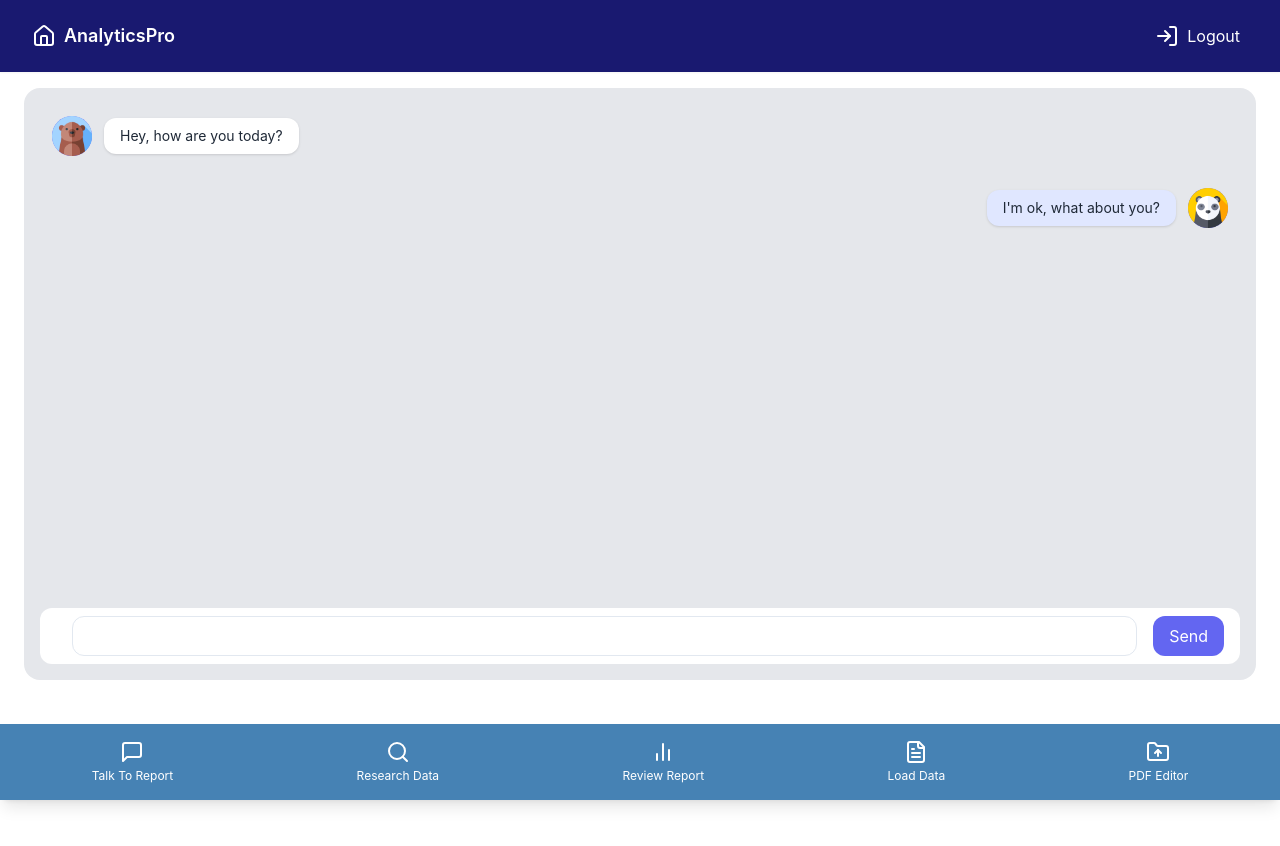
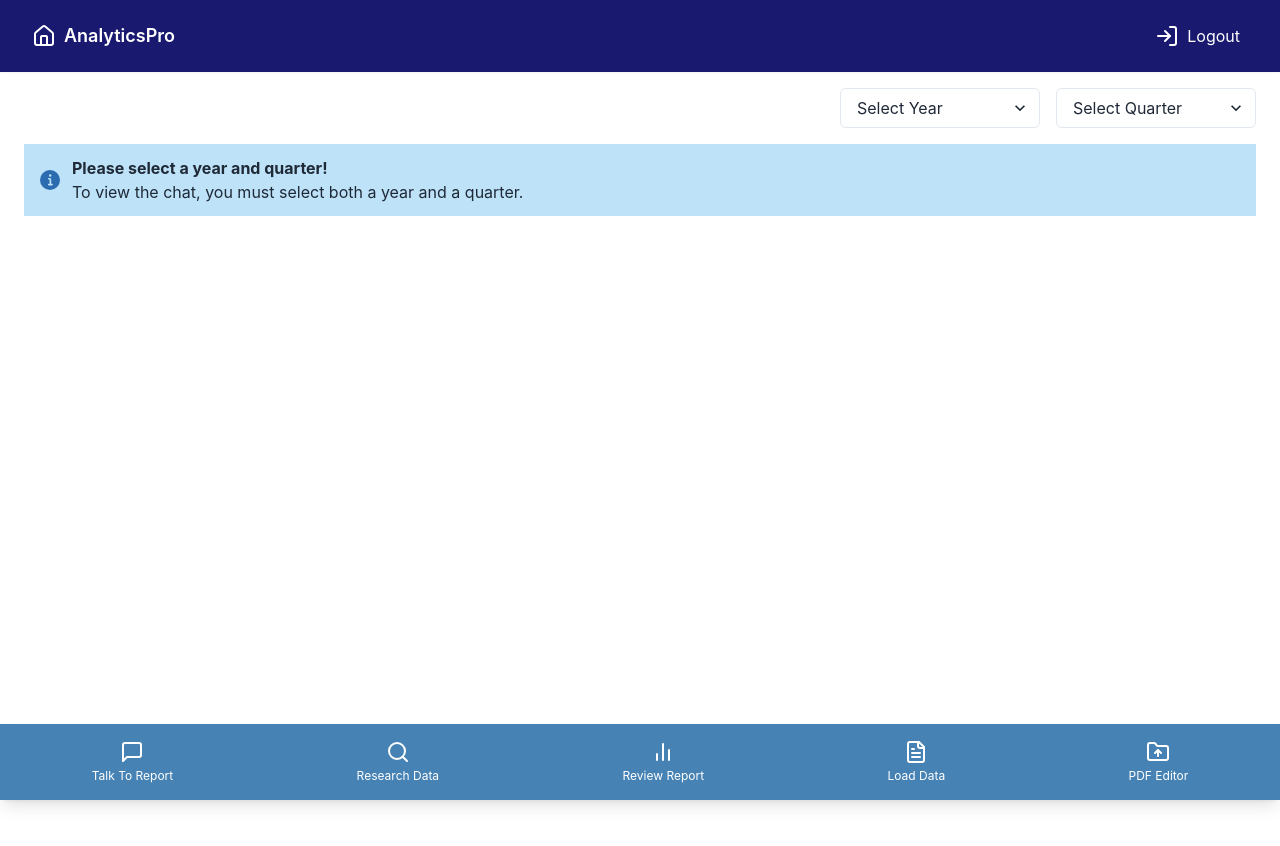
Before and after one commit to Classy-Endevours/review-system-sample, a Next.js app: page /chat in a window 1280 px wide. Shown: the top 846 px of the page. Built offline with nearby package versions, Linux system fonts and the light colour scheme.

Commit message:
bug fixes

```diff
--- a/app/components/Chat/Chat.tsx
+++ b/app/components/Chat/Chat.tsx
@@ -1,25 +1,51 @@
-'use client';
-import React, { useState } from 'react';
+"use client";
+import {
+  Alert,
+  AlertDescription,
+  AlertIcon,
+  AlertTitle,
+  Box,
+  Select,
+} from "@chakra-ui/react";
+import React, { useState } from "react";
 
 interface Message {
   text: string;
-  align: 'left' | 'right';
+  align: "left" | "right";
   seen?: boolean;
 }
 
 interface MessageBubbleProps {
   text: string;
-  align: 'left' | 'right';
+  align: "left" | "right";
   seen?: boolean;
 }
 
 const MessageBubble: React.FC<MessageBubbleProps> = ({ text, align, seen }) => (
-  <div className={`col-start-${align === 'left' ? 1 : 6} col-end-${align === 'left' ? 8 : 13} p-3 rounded-lg`}>
-    <div className={`flex items-center justify-${align === 'left' ? 'start' : 'start flex-row-reverse'}`}>
-      <div className="flex items-center justify-center h-10 w-10 rounded-full bg-indigo-500 flex-shrink-0">{align === 'left' ? <img src='/bear.png' /> : <img src='/panda.png' />}</div>
-      <div className={`relative ${align === 'left' ? 'ml-3' : 'mr-3'} text-sm ${align === 'left' ? 'bg-white' : 'bg-indigo-100'} py-2 px-4 shadow rounded-xl`}>
+  <div
+    className={`col-start-${align === "left" ? 1 : 6} col-end-${
+      align === "left" ? 8 : 13
+    } p-3 rounded-lg`}
+  >
+    <div
+      className={`flex items-center justify-${
+        align === "left" ? "start" : "start flex-row-reverse"
+      }`}
+    >
+      <div className="flex items-center justify-center h-10 w-10 rounded-full bg-indigo-500 flex-shrink-0">
+        {align === "left" ? <img src="/bear.png" /> : <img src="/panda.png" />}
+      </div>
+      <div
+        className={`relative ${align === "left" ? "ml-3" : "mr-3"} text-sm ${
+          align === "left" ? "bg-white" : "bg-indigo-100"
+        } py-2 px-4 shadow rounded-xl`}
+      >
         <div>{text}</div>
-        {seen && <div className="absolute text-xs bottom-0 right-0 -mb-5 mr-2 text-gray-500">Seen</div>}
+        {seen && (
+          <div className="absolute text-xs bottom-0 right-0 -mb-5 mr-2 text-gray-500">
+            Seen
+          </div>
+        )}
       </div>
     </div>
   </div>
@@ -33,6 +59,8 @@ const Chat: React.FC = () => {
 
   const [loading, setLoading] = useState(false);
   const [inputMessage, setInputMessage] = useState("");
+  const [selectedYear, setSelectedYear] = useState("");
+  const [selectedQuarter, setSelectedQuarter] = useState("");
 
   const onSend = () => {
     if (!inputMessage) return;
@@ -54,16 +82,54 @@ const Chat: React.FC = () => {
   };
 
   const handleKeyDown = (event: React.KeyboardEvent<HTMLInputElement>) => {
-    if (event.key === 'Enter') {
+    if (event.key === "Enter") {
       onSend();
     }
   };
+  const isYearAndQuarterSelected = selectedYear && selectedQuarter;
 
   return (
-    <div className='h-screen'>
+    <div className="h-screen">
       <div className="flex h-[80%] antialiased text-gray-800">
         <div className="flex flex-col h-full w-full overflow-x-hidden">
           <div className="flex flex-col flex-auto h-full p-6">
+            <Box className="flex justify-end space-x-4 mb-4">
+              <Select
+                placeholder="Select Year"
+                value={selectedYear}
+                onChange={(e) => setSelectedYear(e.target.value)}
+                width="200px"
+              >
+                <option value="2021">2021</option>
+                <option value="2022">2022</option>
+                <option value="2023">2023</option>
+                <option value="2024">2024</option>
+              </Select>
+
+              <Select
+                placeholder="Select Quarter"
+                value={selectedQuarter}
+                onChange={(e) => setSelectedQuarter(e.target.value)}
+                width="200px"
+              >
+                <option value="1">Q1</option>
+                <option value="2">Q2</option>
+                <option value="3">Q3</option>
+                <option value="4">Q4</option>
+              </Select>
+            </Box>
+            {!isYearAndQuarterSelected && (
+              <Alert status="info" variant="subtle">
+                <AlertIcon />
+                <Box flex="1">
+                  <AlertTitle>Please select a year and quarter!</AlertTitle>
+                  <AlertDescription>
+                    To view the chat, you must select both a year and a quarter.
+                  </AlertDescription>
+                </Box>
+              </Alert>
+            )}
+            {isYearAndQuarterSelected && (
               <div className="flex flex-col flex-auto flex-shrink-0 rounded-2xl bg-gray-200 h-full p-4">
                 <div className="flex flex-col h-full overflow-x-auto mb-4">
                   <div className="flex flex-col h-full">
@@ -110,12 +176,12 @@ const Chat: React.FC = () => {
                   </div>
                 </div>
               </div>
+            )}
           </div>
         </div>
       </div>
     </div>
   );
-
 };
 
 export default Chat;
--- a/app/components/Home/page.tsx
+++ b/app/components/Home/page.tsx
@@ -120,12 +120,12 @@ const Home: React.FC = () => {
                                 statistic="Target: $1.5M"
                                 onSelect={handleReportSelect}
                             />
-                            <ReportTile
+                            {/* <ReportTile
                                 report="FOURTH QUARTER"
                                 status="Not Started"
                                 statistic="Forecast: $2M"
                                 onSelect={handleReportSelect}
-                            />
+                            /> */}
                         </div>
                         <div className="flex justify-center">
                             <ReportTile
--- a/app/components/PDFContainer.tsx
+++ b/app/components/PDFContainer.tsx
@@ -1,4 +1,5 @@
 import { Button } from '@chakra-ui/react';
+import { FolderDown } from 'lucide-react';
 import React, { ReactNode } from 'react';
 import generatePDF, { Options } from "react-to-pdf";
 
@@ -17,8 +18,8 @@ export const PDFContainer = ({ children }: { children: ReactNode }) => {
 
     return (
         <div className='mt-8 flex flex-col xs:flex-col-reverse text-black'>
-            <div className='flex justify-end xs:py-4'>
-                <Button onClick={() => downloadPdf()} >Download</Button>
+            <div className='fixed top-0 right-4 flex justify-end xs:py-4 cursor-pointer'>
+                <Button onClick={() => downloadPdf()} className='gap-x-4 mr-2'  colorScheme='whatsapp'>Download <FolderDown /></Button>
             </div>
             <div className="fixed bottom-4 right-4">
                 <button onClick={() => downloadPdf()} type="button" className="hover:scale-105 duration-100 ease-linear text-white bg-blue-700 hover:bg-blue-800 focus:ring-4 focus:outline-none focus:ring-blue-300 font-medium rounded-full text-sm p-2.5 text-center inline-flex items-center me-2 dark:bg-blue-600 dark:hover:bg-blue-700 dark:focus:ring-blue-800">
@@ -41,7 +42,7 @@ export const PDFContainer = ({ children }: { children: ReactNode }) => {
                     <span className="sr-only">Icon description</span>
                 </button>
             </div>
-            <div id='container'>
+            <div >
                 {children}
             </div>
 
--- a/app/layout/DefaultLayout.tsx
+++ b/app/layout/DefaultLayout.tsx
@@ -1,4 +1,4 @@
-'use client'
+"use client";
 import React, { useState, ReactNode } from "react";
 import { motion } from "framer-motion";
 import {
@@ -9,6 +9,7 @@ import {
   LogIn,
   Home,
   FolderUp,
+  StepBack,
 } from "lucide-react";
 import { useRouter } from "next/navigation";
 import { useToast } from "@chakra-ui/react";
@@ -25,10 +26,14 @@ interface DefaultLayoutProps {
   showBack?: boolean;
 }
 
-const DefaultLayout: React.FC<DefaultLayoutProps> = ({ children, hideBottom, showBack }) => {
+const DefaultLayout: React.FC<DefaultLayoutProps> = ({
+  children,
+  hideBottom,
+  showBack,
+}) => {
   const [activeSection, setActiveSection] = useState<string>("talkToReport");
-    const router = useRouter()
-    const toast = useToast()
+  const router = useRouter();
+  const toast = useToast();
 
   // Array of objects for the tabs
   const tabs: Tab[] = [
@@ -94,32 +99,40 @@ const DefaultLayout: React.FC<DefaultLayoutProps> = ({ children, hideBottom, sho
                 AnalyticsPro
               </span>
             </button>
-                        {
-                            showBack && <button className="p-2 rounded-full flex items-center text-white" onClick={() => {
-                                router.back()
-                            }}>
-                                <LogIn className="h-6 w-6 text-white" /> <span className="ml-2"> Back</span>
+            {showBack && (
+              <button
+                className="p-2 rounded-full flex items-center text-white"
+                onClick={() => {
+                  router.back();
+                }}
+              >
+                <StepBack /> <span className="ml-2"> Back</span>
               </button>
-                        }
+            )}
 
             {/* Login button */}
-                        <button className="p-2 rounded-full flex items-center text-white" onClick={() => {
+            <button
+              className="p-2 rounded-full flex items-center text-white"
+              onClick={() => {
                 localStorage.clear();
                 toast({
                   status: "success",
                   duration: 3000,
                   title: "Logged Out",
                   description: "You have been successfully logged out.",
-                            })
-                            router.push('/')
-                        }}>
-                            <LogIn className="h-6 w-6 text-white" /> <span className="ml-2"> Logout</span>
+                });
+                router.push("/");
+              }}
+            >
+              <LogIn className="h-6 w-6 text-white" />{" "}
+              <span className="ml-2"> Logout</span>
             </button>
           </div>
         </div>
       </motion.header>
       <div>{children}</div>
-            {!hideBottom && <motion.nav
+      {!hideBottom && (
+        <motion.nav
           initial={{ y: 100 }}
           animate={{ y: 0 }}
           transition={{ type: "spring", stiffness: 300, damping: 30 }}
@@ -129,7 +142,8 @@ const DefaultLayout: React.FC<DefaultLayoutProps> = ({ children, hideBottom, sho
             {tabs.map((tab, index) => (
               <motion.button
                 key={tab.name}
-                            className={`p-2 rounded-full hover:bg--blue flex flex-col items-center ${activeSection === tab.name.replace(/\s+/g, "").toLowerCase()
+                className={`p-2 rounded-full hover:bg--blue flex flex-col items-center ${
+                  activeSection === tab.name.replace(/\s+/g, "").toLowerCase()
                     ? "bg-dodger-blue"
                     : ""
                 }`}
@@ -145,7 +159,8 @@ const DefaultLayout: React.FC<DefaultLayoutProps> = ({ children, hideBottom, sho
               </motion.button>
             ))}
           </div>
-            </motion.nav>}
+        </motion.nav>
+      )}
     </>
   );
 };
```
Also changed, not shown: app/review/page.tsx (+2 -6 lines). Lines whose indentation alone changed are shown as unchanged.
